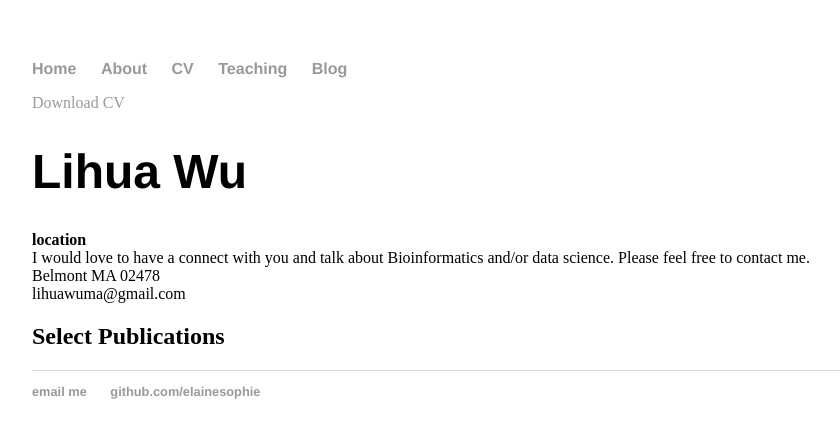
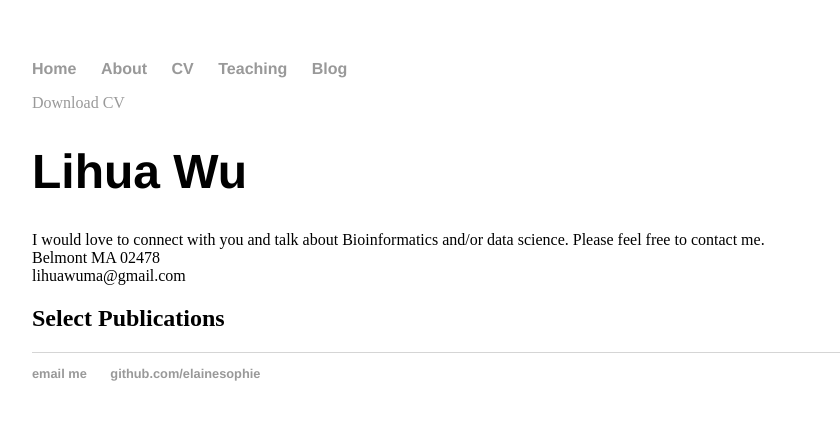
Before and after one commit to elainesophie/elainesophie.github.io, a Jekyll site: the page built from cv/index.html, in a window 1280 px wide. Shown: the top 438 px of the page, without its empty margins (160-1000 px from the left). Built offline with Jekyll 4.4.1, drawn with Linux system fonts in a browser that asks for light colours.

Commit message:
Update index.html

```diff
--- a/cv/index.html
+++ b/cv/index.html
@@ -6,12 +6,9 @@
 	<div class="cv">
 		<a href="/files/WuLihuaCV.pdf" class="download" title="Download CV as PDF">Download CV</a>
 					<h1>Lihua Wu</h1>
-					<location>
-					<strong>location</strong><br>
-					I would love to have a connect with you and talk about Bioinformatics and/or data science. Please feel free to contact me. <br>
+					I would love to connect with you and talk about Bioinformatics and/or data science. Please feel free to contact me. <br>
 					Belmont MA 02478<br>
 					<span class="obfuscate">lihuawuma@gmail.com</span>
-					</location>
 
 					<h2>Select Publications</h2>
 
```
